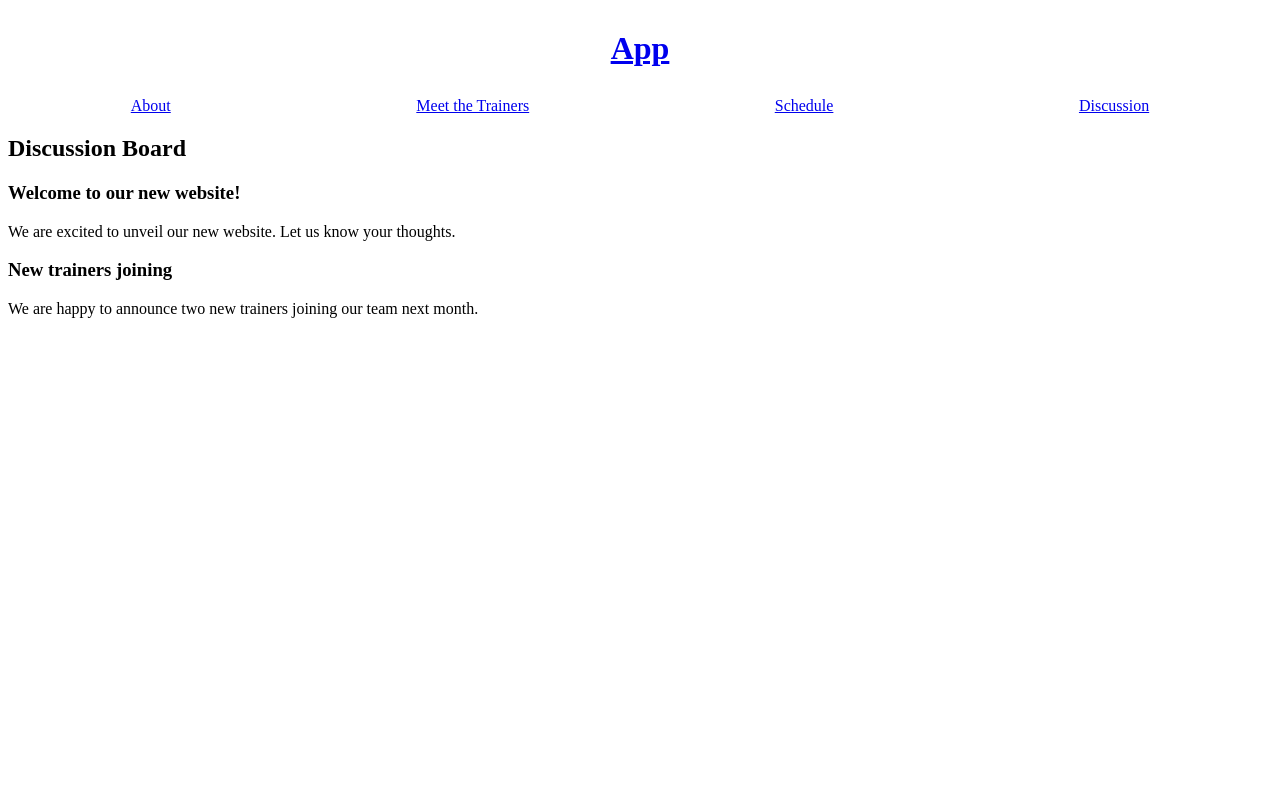
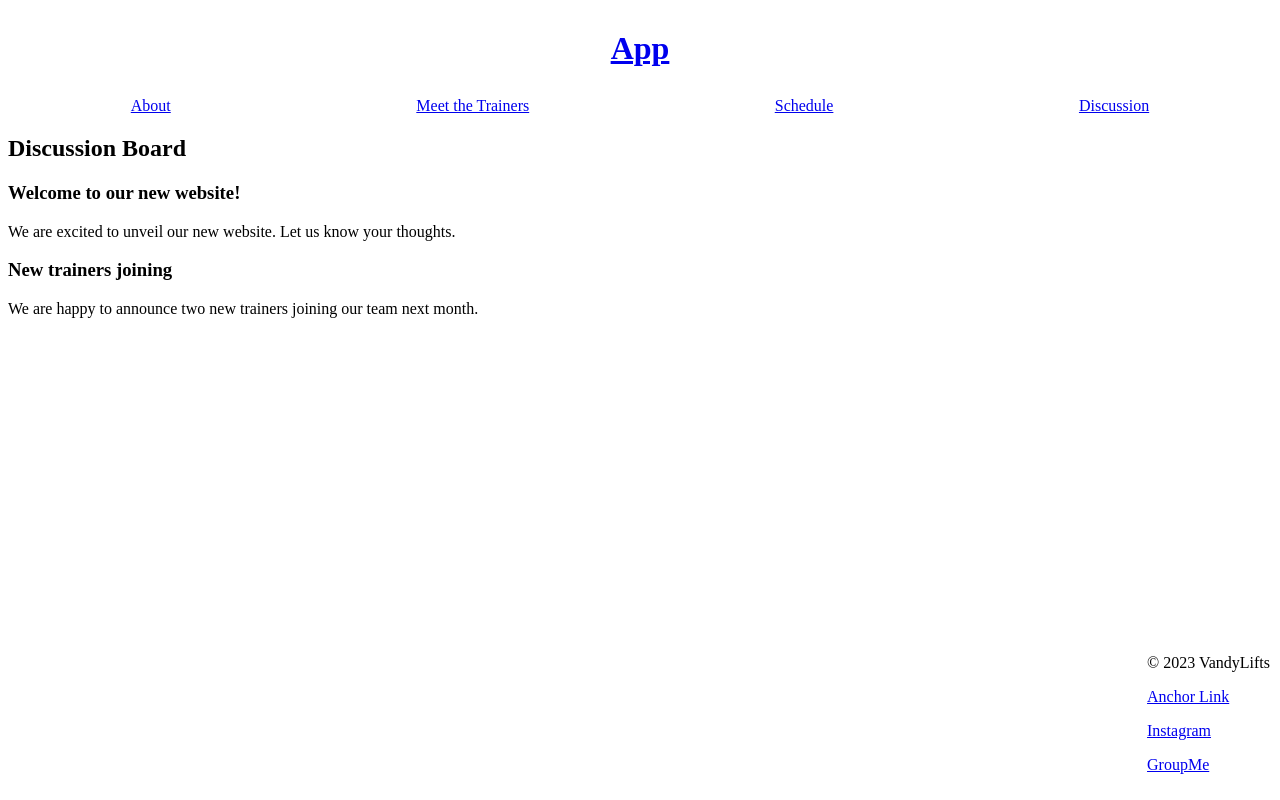
Before and after one commit to lucasschnee/Group7SoftwareProject, a React (Create React App) app in the folder client/: page /discussion in a window 1280 px wide. Built offline with nearby package versions, Linux system fonts and the light colour scheme; the HTML template or start-up script is replaced by a standard one.

Commit message:
social media links

```diff
--- a/client/src/About.js
+++ b/client/src/About.js
@@ -24,6 +24,7 @@ function About() {
       </p>
 
       <p>Founded in 2022 by Melanie Leguizamon.</p>
+      <Footer />
     </div>
   );
 }
--- a/client/src/App.js
+++ b/client/src/App.js
@@ -5,6 +5,7 @@ import Trainers from './Trainers';
 import Schedule from './Schedule';
 import Discussion from './Discussion';
 import './App.css';
+import Footer from './Footer';
 
 function App() {
   return (
--- a/client/src/Discussion.js
+++ b/client/src/Discussion.js
@@ -1,4 +1,5 @@
 import React, { useState } from 'react';
+import Footer from './Footer';
 
 function Discussion() {
     const [announcements, setAnnouncements] = useState([
@@ -19,6 +20,7 @@ function Discussion() {
                     </div>
                 ))}
             </div>
+            <Footer />
         </div>
     );
 }
--- /dev/null
+++ b/client/src/Footer.css
@@ -0,0 +1,6 @@
+.Footer {
+    position: fixed;  /* Fixed positioning */
+    right: 10px;      /* 10 pixels from the right edge */
+    bottom: 10px;     /* 10 pixels from the bottom edge */
+    z-index: 1000;    /* Ensure it's on top of other elements */
+}
--- /dev/null
+++ b/client/src/Footer.js
@@ -0,0 +1,21 @@
+import React from 'react';
+import './Footer.css';
+
+function Footer() {
+    return (
+        <footer className="Footer">
+            <p>&copy; 2023 VandyLifts</p>
+            <p>
+                <a href="https://anchorlink.vanderbilt.edu/organization/vandylifts">Anchor Link</a>
+            </p>
+            <p>
+                <a href="https://instagram.com/vandylifts_">Instagram</a>
+            </p>
+            <p>
+                <a href="https://groupme.com/join_group/86843176/zdmNe7F1">GroupMe</a>
+            </p>
+        </footer>
+    );
+}
+
+export default Footer;
--- a/client/src/Schedule.js
+++ b/client/src/Schedule.js
@@ -1,4 +1,5 @@
 import React, { useState } from 'react';
+import Footer from './Footer';
 
 function Schedule() {
     // Example list of trainers and times for filtering
@@ -45,6 +46,7 @@ function Schedule() {
 
             {/* Placeholder for schedule content */}
             <p>*Insert schedule feature here*</p>
+            <Footer />
         </div>
     );
 }
--- a/client/src/Trainers.js
+++ b/client/src/Trainers.js
@@ -1,4 +1,5 @@
 import React from 'react';
+import Footer from './Footer';
 
 function Trainers() {
     return (
@@ -53,7 +54,7 @@ function Trainers() {
                 <p>Hometown:</p>
                 <p>Fun Fact:</p>
             </div>
-
+        <Footer />
         </div>
     );
 }
```
Also changed, not shown: 10 other files (tests, documents, lock files or other folders).
